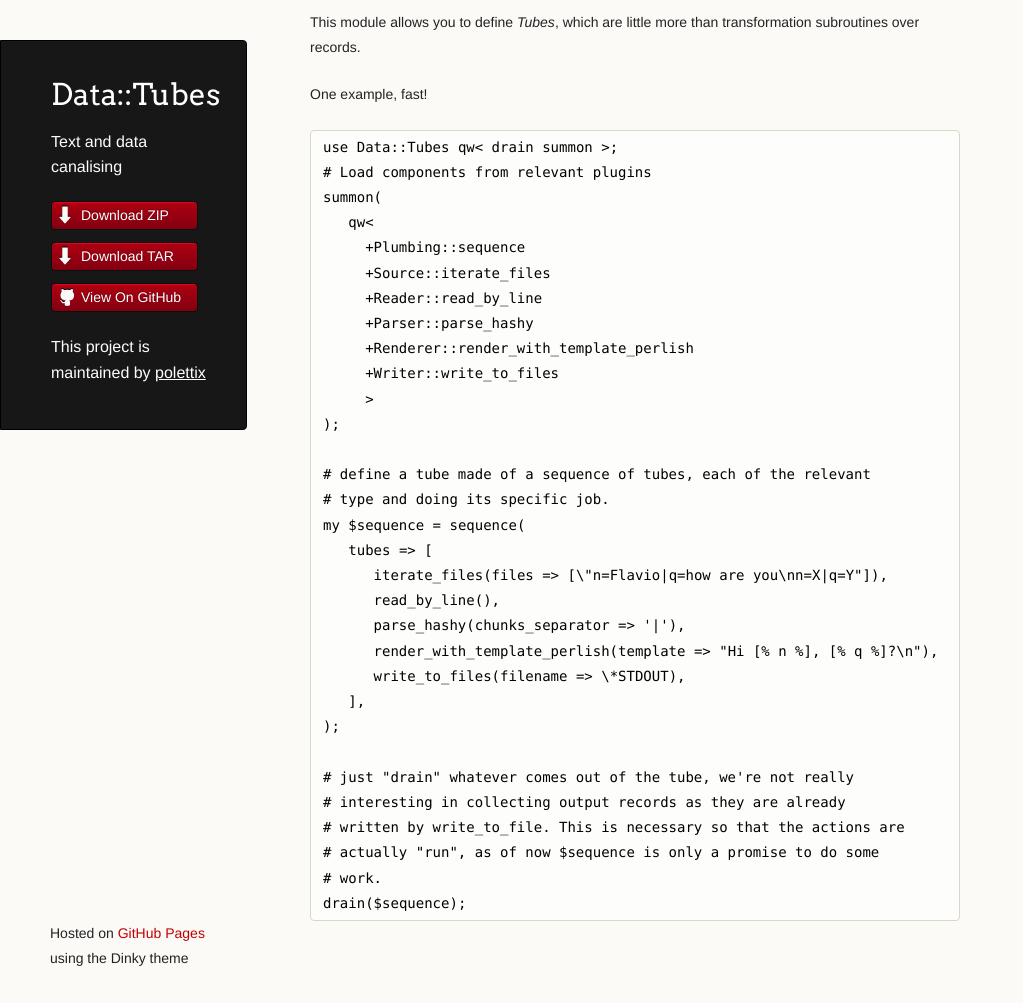
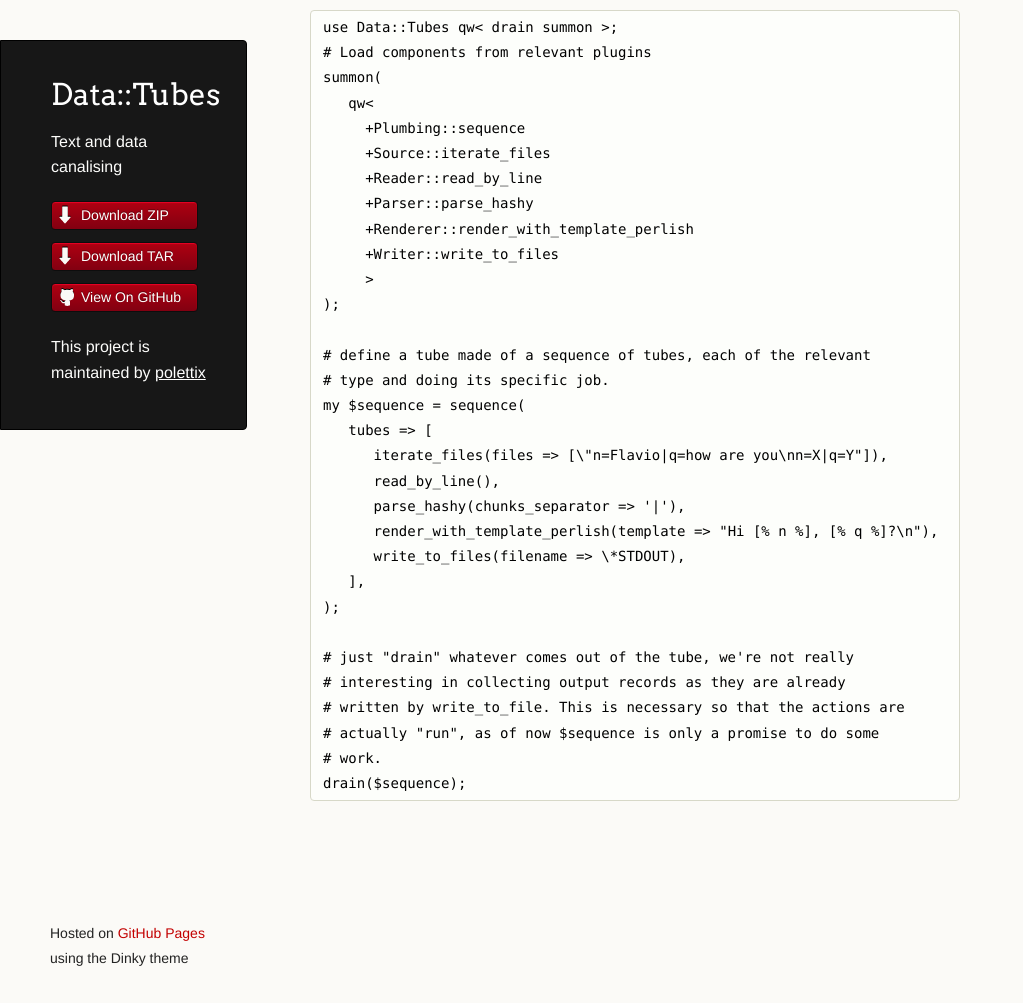
Before and after one commit to polettix/Data-Tubes, a Jekyll site: the page built from index.md, in a window 1280 px wide and 1003 px high. Shown: the whole window, without its empty margins (0-1023 px from the left). Built offline with Jekyll 4.4.1, drawn with Linux system fonts in a browser that asks for light colours.

Commit message:
leaving the example only, for the moment

````diff
--- a/index.md
+++ b/index.md
@@ -4,10 +4,6 @@
 author: 'polettix'
 tagline: 'Text and data canalising'
 ---
-This module allows you to define _Tubes_, which are little more than
-transformation subroutines over records.
-
-One example, fast!
 
 ```perl
 use Data::Tubes qw< drain summon >;
````
